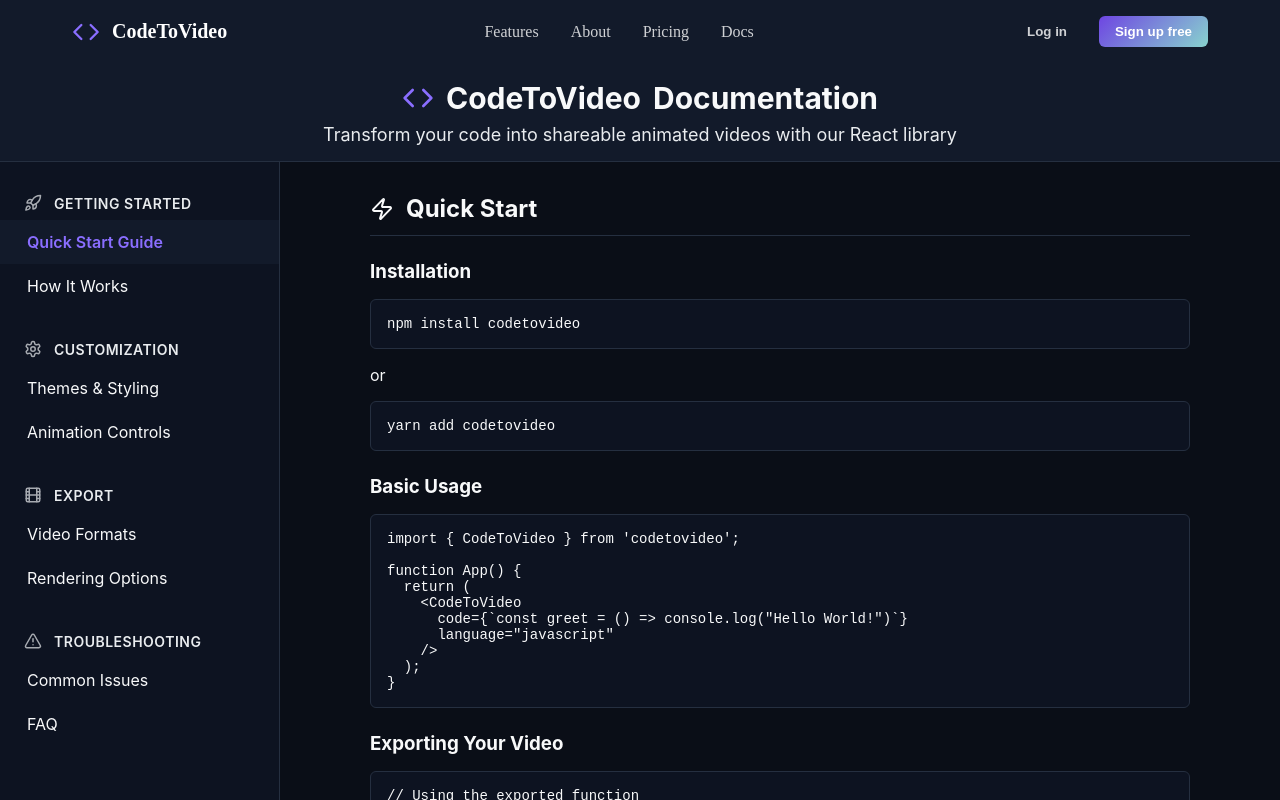
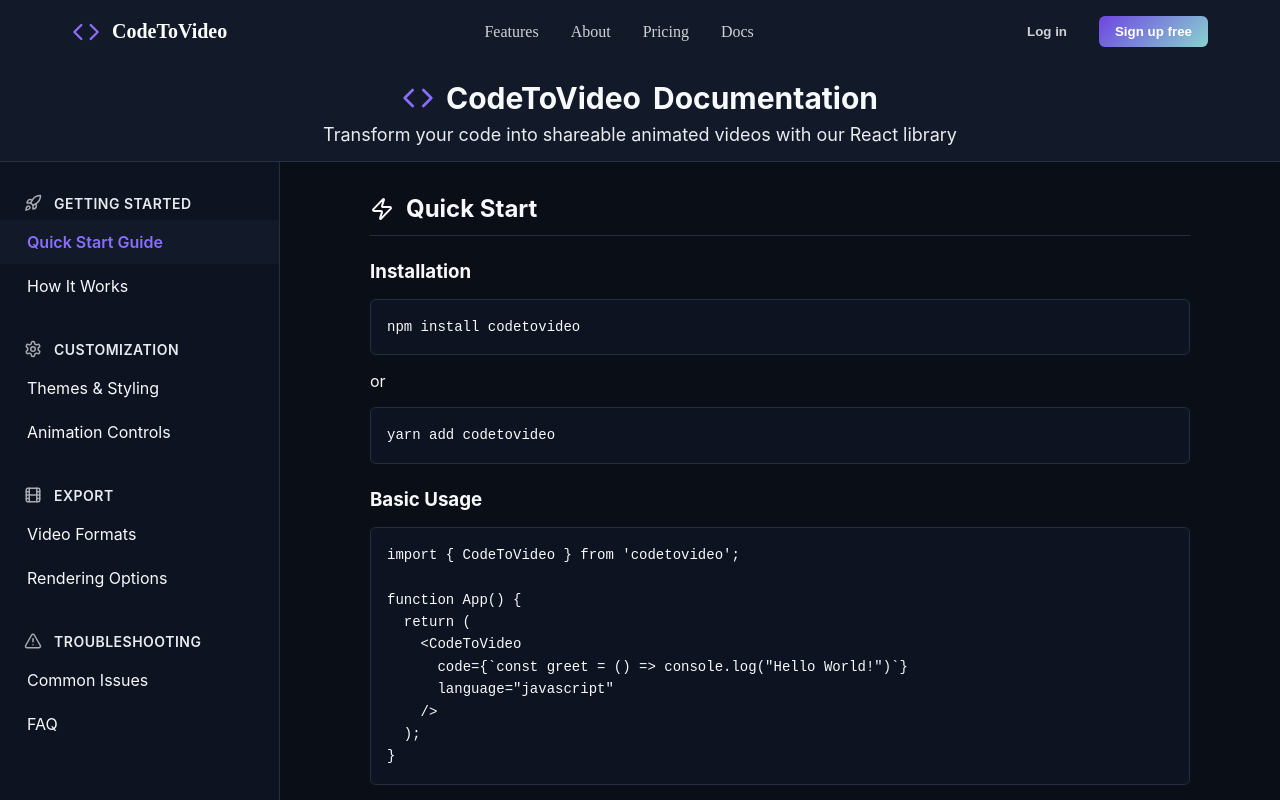
Before and after one commit to Udodirim5/code-to-video, a React (Vite) app: page /docs in a window 1280 px wide. Shown: the top 800 px of the page. Built offline with nearby package versions, Linux system fonts and the light colour scheme.

Commit message:
style: Update grid column sizes in TeamGrid and PlansGrid for improved layout

```diff
--- a/src/pages/AboutUs.jsx
+++ b/src/pages/AboutUs.jsx
@@ -418,7 +418,7 @@
 
 const TeamGrid = styled.div`
   display: grid;
-  grid-template-columns: repeat(auto-fit, minmax(360px, 1fr));
+  grid-template-columns: repeat(auto-fit, minmax(365px, 1fr));
   gap: var(--space-8);
 `;
 
--- a/src/pages/Documentations.jsx
+++ b/src/pages/Documentations.jsx
@@ -382,6 +382,14 @@
   overflow-x: auto;
   border: 1px solid var(--color-border);
   margin: var(--space-4) 0;
+  white-space: pre-wrap;
+  word-wrap: break-word;
+  line-height: 1.6;
+
+  @media screen and (max-width: 768px) {
+    font-size: var(--font-size-xs);
+    padding: var(--space-3);
+  }
 `;
 
 const FeatureCard = styled.div`
--- a/src/pages/PricingPage.jsx
+++ b/src/pages/PricingPage.jsx
@@ -247,7 +247,7 @@
 
 const PlansGrid = styled.div`
   display: grid;
-  grid-template-columns: repeat(auto-fit, minmax(280px, 1fr));
+  grid-template-columns: repeat(auto-fit, minmax(365px, 1fr));
   gap: var(--space-6);
   margin-bottom: var(--space-12);
 `;
```
